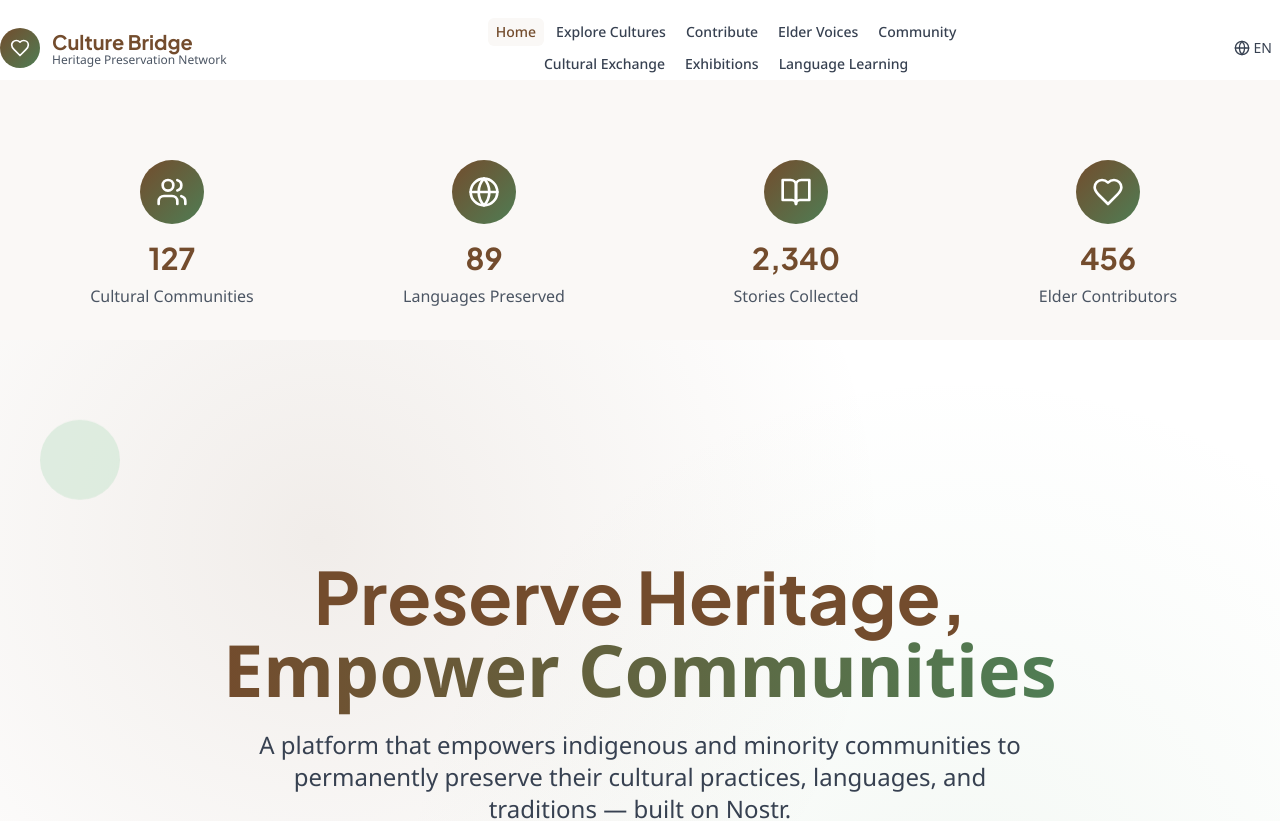
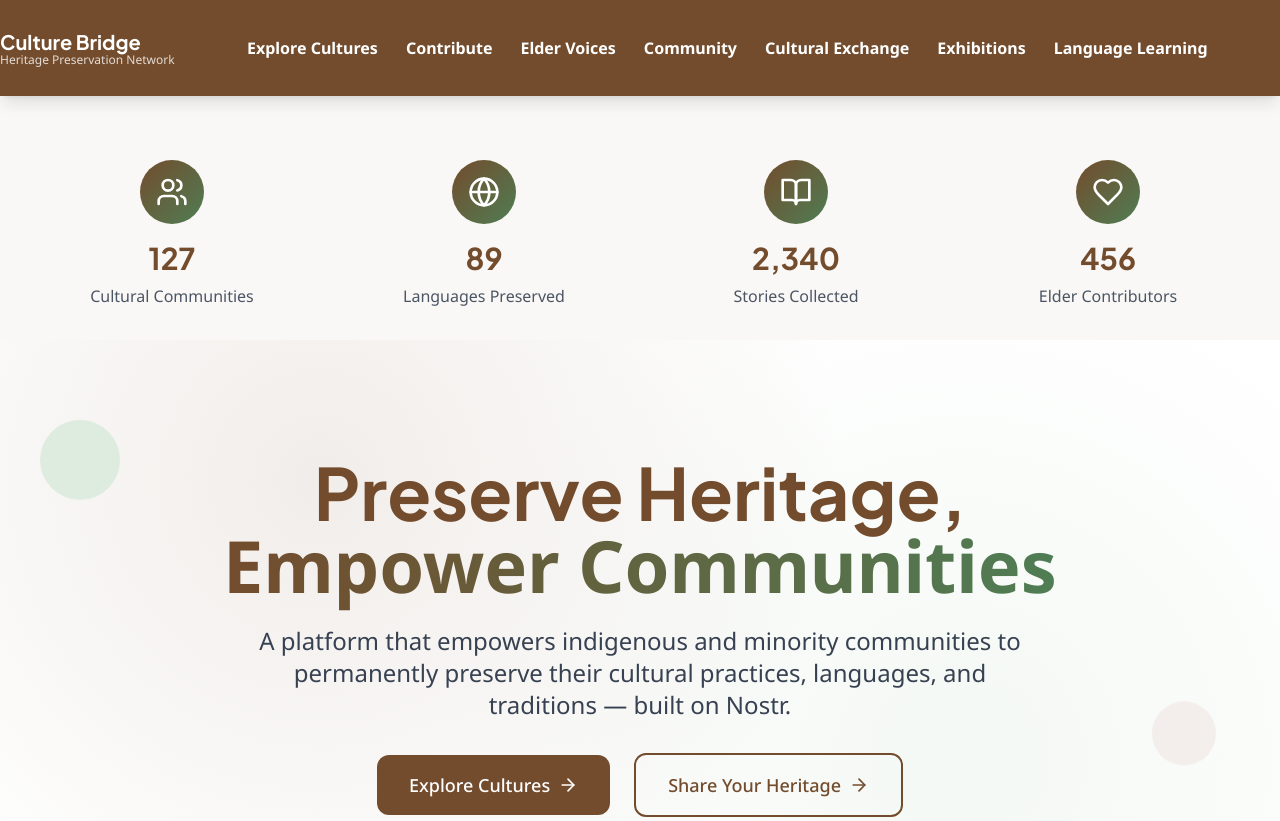
Before and after one commit to psam21/cb, a Next.js app: page / in a window 1280 px wide. Shown: the top 821 px of the page. Built offline with nearby package versions, Linux system fonts and the light colour scheme.

Commit message:
Remove pattern background from hero section and fix import paths

```diff
--- a/src/app/page.tsx
+++ b/src/app/page.tsx
@@ -1,5 +1,5 @@
-'use client';
-
+"use client";
+import '../styles/cultural-patterns.css';
 import React, { useState, useEffect } from 'react';
 import Link from 'next/link';
 import { motion } from 'framer-motion';
@@ -203,8 +203,9 @@ export default function HomePage() {
         </div>
       </section>
 
-      {/* Hero Section */}
-      <section className="hero-section bg-pattern">
+
+      {/* Hero Section - Centered and Moved Up */}
+  <section className="hero-section bg-pattern flex items-center justify-center min-h-[70vh] pt-8 relative">
         <div className="container-width text-center">
           <motion.div
             initial={{ opacity: 0, y: 30 }}
--- a/src/components/Header.tsx
+++ b/src/components/Header.tsx
@@ -6,7 +6,7 @@ import { usePathname } from 'next/navigation';
 import { Menu, X, Globe, Heart } from 'lucide-react';
 
 const navigationLine1 = [
-  { name: 'Home', href: '/' },
+  // Home link removed; users access home via the top-left icon
   { name: 'Explore Cultures', href: '/explore' },
   { name: 'Contribute', href: '/contribute' },
   { name: 'Elder Voices', href: '/elder-voices' },
@@ -46,41 +46,33 @@ export default function Header() {
 
   return (
     <header
-      className={`fixed top-0 left-0 right-0 z-50 transition-all duration-300 ${
-        isScrolled
-          ? 'backdrop-blur-glass shadow-lg'
-          : 'bg-transparent'
-      }`}
+      className={`fixed top-0 left-0 right-0 z-50 transition-all duration-300 bg-primary-800 shadow-lg`}
     >
       <nav className="container-width">
         <div className="flex items-center justify-between h-20 lg:h-24">
           {/* Logo */}
           <Link href="/" className="flex items-center space-x-3 group">
-            <div className="w-10 h-10 bg-gradient-to-br from-primary-800 to-accent-600 rounded-full flex items-center justify-center group-hover:scale-105 transition-transform duration-300">
-              <Heart className="w-5 h-5 text-white" />
-            </div>
+            {/* Logo icon removed, only text remains */}
             <div className="hidden sm:block">
-              <h1 className="text-xl font-serif font-bold text-primary-800">
+              <h1 className="text-xl font-serif font-bold text-white">
                 Culture Bridge
               </h1>
-              <p className="text-xs text-gray-600 -mt-1">
+              <p className="text-xs text-white -mt-1 opacity-80">
                 Heritage Preservation Network
               </p>
             </div>
           </Link>
 
-          {/* Desktop Navigation - 2 Lines */}
-          <div className="hidden lg:flex flex-col items-center space-y-1">
-            {/* First Line */}
-            <div className="flex items-center space-x-1">
-              {navigationLine1.map((item) => (
+          {/* Desktop Navigation - Single Row */}
+          <div className="hidden lg:flex items-center space-x-1">
+            {[...navigationLine1, ...navigationLine2].map((item) => (
               <Link
                 key={item.name}
                 href={item.href}
-                  className={`px-2 py-1 rounded-md text-sm font-medium transition-colors duration-200 ${
+                className={`px-3 py-2 rounded-md text-base font-semibold transition-colors duration-200 ${
                   pathname === item.href
-                      ? 'text-primary-800 bg-primary-50'
-                      : 'text-gray-700 hover:text-primary-800 hover:bg-primary-50'
+                    ? 'text-white bg-primary-600'
+                    : 'text-white hover:text-accent-200 hover:bg-primary-700'
                 }`}
               >
                 {item.name}
@@ -88,55 +80,12 @@ export default function Header() {
             ))}
           </div>
 
-            {/* Second Line */}
-            <div className="flex items-center space-x-1">
-              {navigationLine2.map((item) => (
-                <Link
-                  key={item.name}
-                  href={item.href}
-                  className={`px-2 py-1 rounded-md text-sm font-medium transition-colors duration-200 ${
-                    pathname === item.href
-                      ? 'text-primary-800 bg-primary-50'
-                      : 'text-gray-700 hover:text-primary-800 hover:bg-primary-50'
-                  }`}
-                >
-                  {item.name}
-                </Link>
-              ))}
-            </div>
-          </div>
-
           {/* Language Selector & Mobile Menu */}
-          <div className="flex items-center space-x-4">
-            {/* Language Selector */}
-            <div className="relative">
-              <button
-                onClick={() => setLanguageMenuOpen(!languageMenuOpen)}
-                className="flex items-center space-x-1 px-2 py-1 rounded-md text-sm text-gray-700 hover:text-primary-800 hover:bg-primary-50 transition-colors duration-200"
-              >
-                <Globe className="w-4 h-4" />
-                <span className="hidden sm:inline">EN</span>
-              </button>
-
-              {languageMenuOpen && (
-                <div className="absolute top-full right-0 mt-1 w-32 bg-white rounded-lg shadow-lg border border-gray-100">
-                  {languages.map((lang) => (
-                    <button
-                      key={lang.code}
-                      className="block w-full text-left px-3 py-2 text-sm text-gray-700 hover:text-primary-800 hover:bg-primary-50 first:rounded-t-lg last:rounded-b-lg transition-colors duration-200"
-                      onClick={() => setLanguageMenuOpen(false)}
-                    >
-                      {lang.name}
-                    </button>
-                  ))}
-                </div>
-              )}
-            </div>
-
-            {/* Mobile menu button */}
+          <div className="flex items-center">
+            {/* Mobile menu button only */}
             <button
               onClick={() => setIsOpen(!isOpen)}
-              className="lg:hidden p-2 rounded-md text-gray-700 hover:text-primary-800 hover:bg-primary-50 transition-colors duration-200"
+              className="lg:hidden p-2 rounded-md text-white hover:text-accent-200 hover:bg-primary-700 transition-colors duration-200"
             >
               {isOpen ? <X className="w-6 h-6" /> : <Menu className="w-6 h-6" />}
             </button>
--- /dev/null
+++ b/src/styles/cultural-patterns.css
@@ -0,0 +1,23 @@
+/* Example cultural patterns for backgrounds */
+.pattern-african {
+  background-image: url('/patterns/african.svg');
+  background-repeat: repeat;
+  background-size: 400px;
+}
+.pattern-indigenous {
+  background-image:
+    repeating-linear-gradient(135deg, #e2c290 0px, #e2c290 20px, #fff 20px, #fff 40px),
+    repeating-linear-gradient(45deg, #b7d7b7 0px, #b7d7b7 15px, transparent 15px, transparent 30px);
+  background-size: 80px 80px, 120px 120px;
+  background-repeat: repeat;
+}
+.pattern-asian {
+  background-image: url('/patterns/asian.svg');
+  background-repeat: repeat;
+  background-size: 400px;
+}
+.pattern-arabic {
+  background-image: url('/patterns/arabic.svg');
+  background-repeat: repeat;
+  background-size: 400px;
+}
```
Also changed, not shown: package.json (+6 -6 lines), 1 other file (tests, documents, lock files or other folders). Lines whose indentation alone changed are shown as unchanged.
